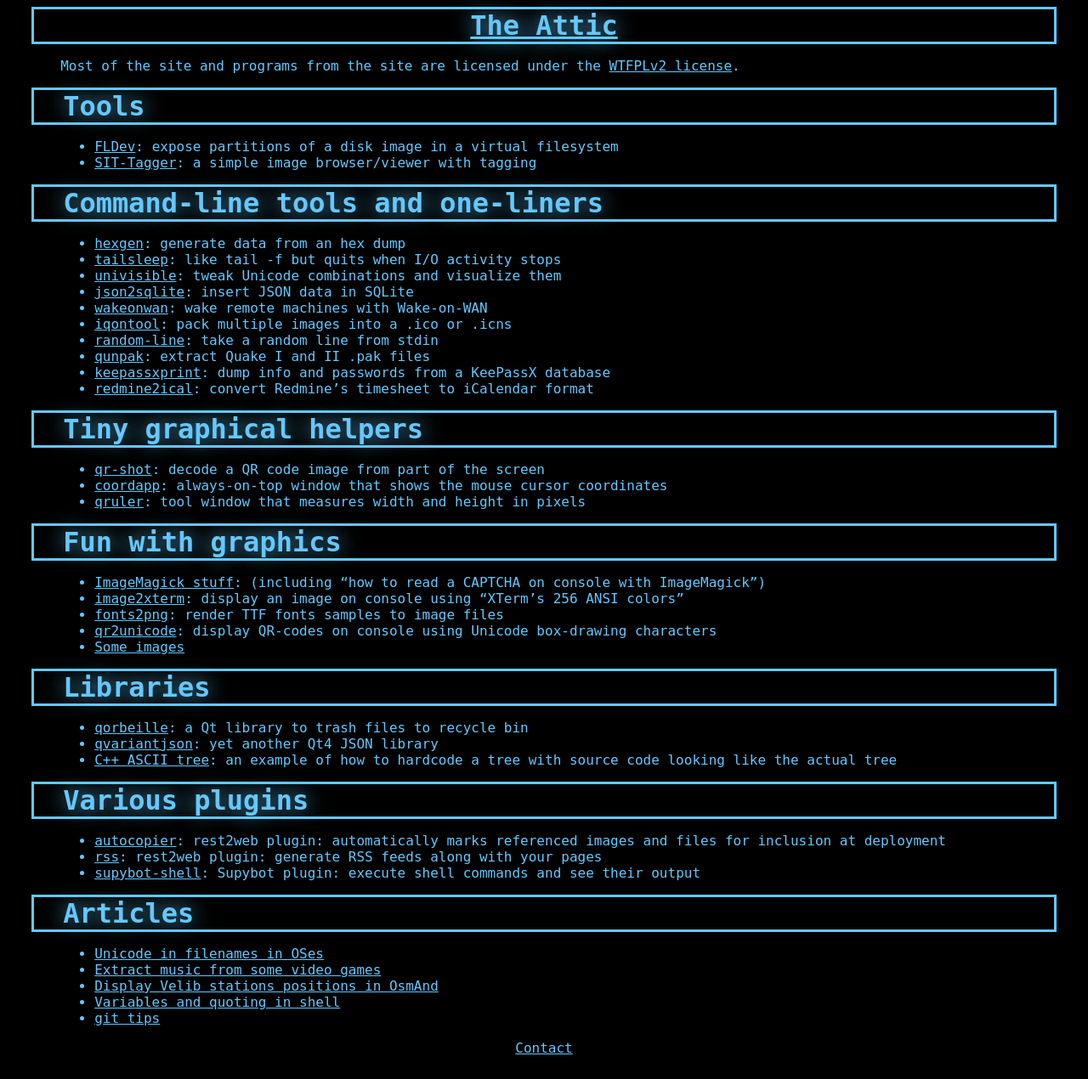
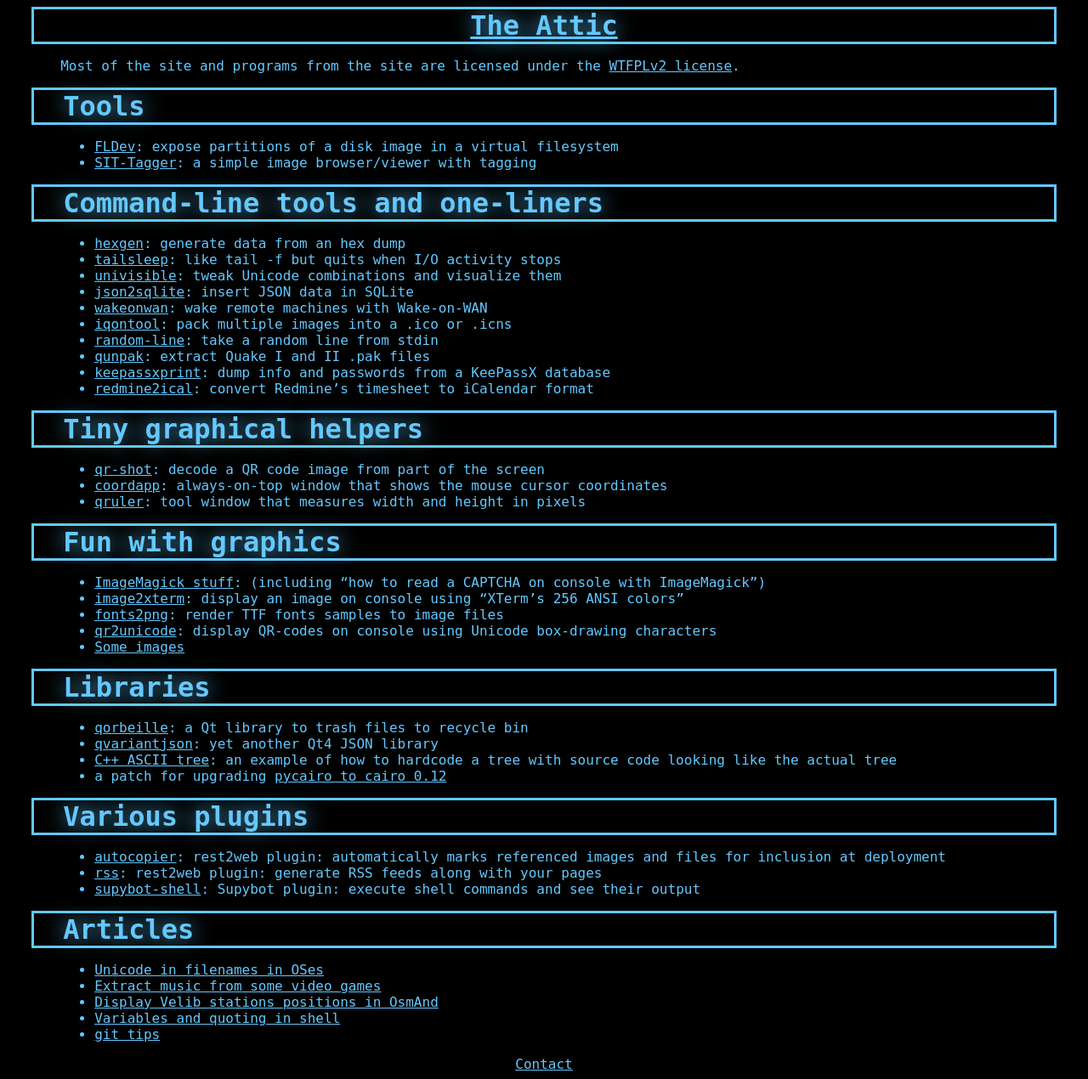
Before and after one commit to hydrargyrum/hydrargyrum.github.io, a Jekyll site: the page built from index.md, in a window 1280 px wide. Shown: the whole page at 85% size. Built offline with Jekyll 4.4.1, drawn with Linux system fonts in a browser that asks for light colours; Markdown is read by kramdown in place of the engine named in the settings.

Commit message:
add py2cairo patch

```diff
--- a/index.md
+++ b/index.md
@@ -46,6 +46,7 @@
 - [qorbeille](https://github.com/hydrargyrum/qorbeille): a Qt library to trash files to recycle bin
 - [qvariantjson](https://github.com/hydrargyrum/qvariantjson): yet another Qt4 JSON library
 - [C++ ASCII tree](cppasciitree): an example of how to hardcode a tree with source code looking like the actual tree
+- a patch for upgrading [pycairo to cairo 0.12](py2cairo)
 
 
 # Various plugins #
```
